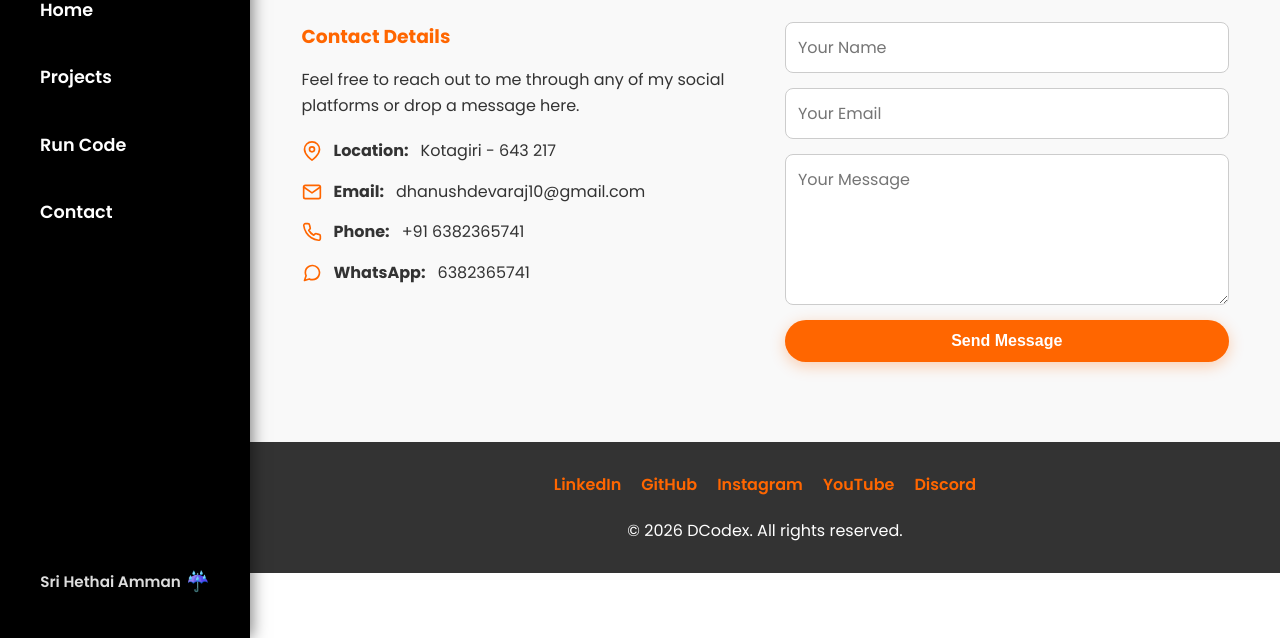
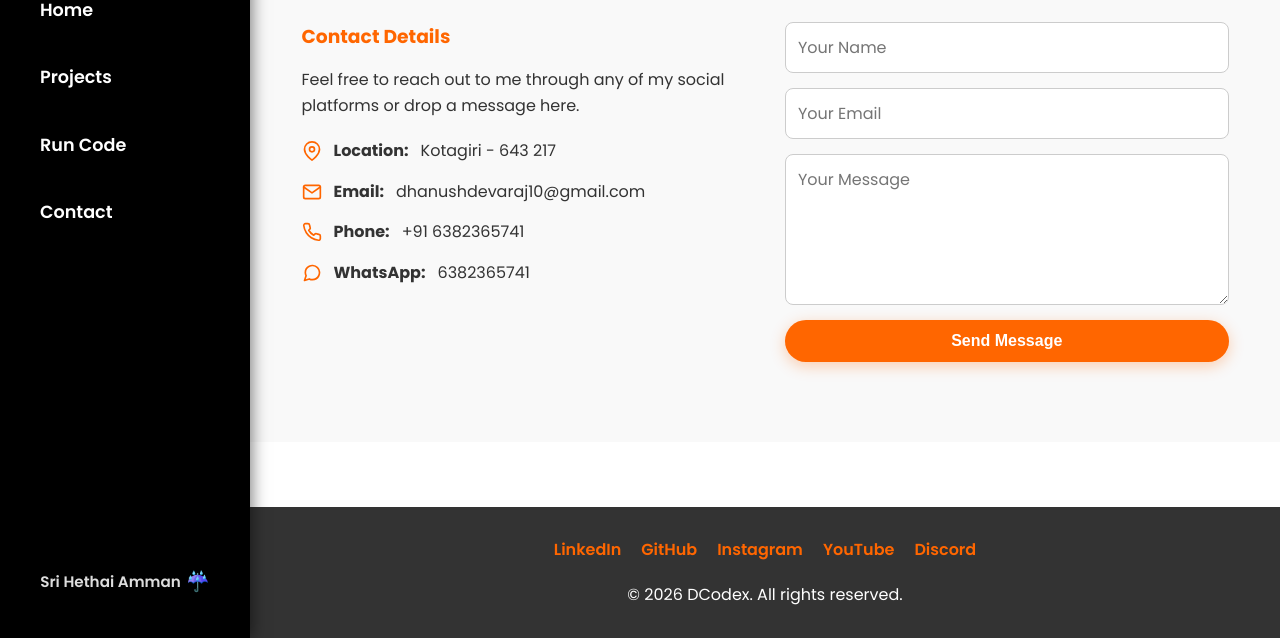
Before and after one commit to dhanushdevaraj10-glitch/DCodex, a website built with Vite: page codex-web/contact.html in a window 1280 px wide. Shown: the part 162-800 px from the top of the page. Built offline with nearby package versions, Linux system fonts and the light colour scheme.

Commit message:
Fix footer pushing to bottom to eliminate white space

```diff
--- a/codex-web/style.css
+++ b/codex-web/style.css
@@ -346,6 +346,7 @@ footer {
     padding: 30px;
     background-color: var(--text-dark);
     color: #ffffff;
+    margin-top: auto; /* Pushes footer to the bottom of the screen */
 }
 
 .contact-links {
```
